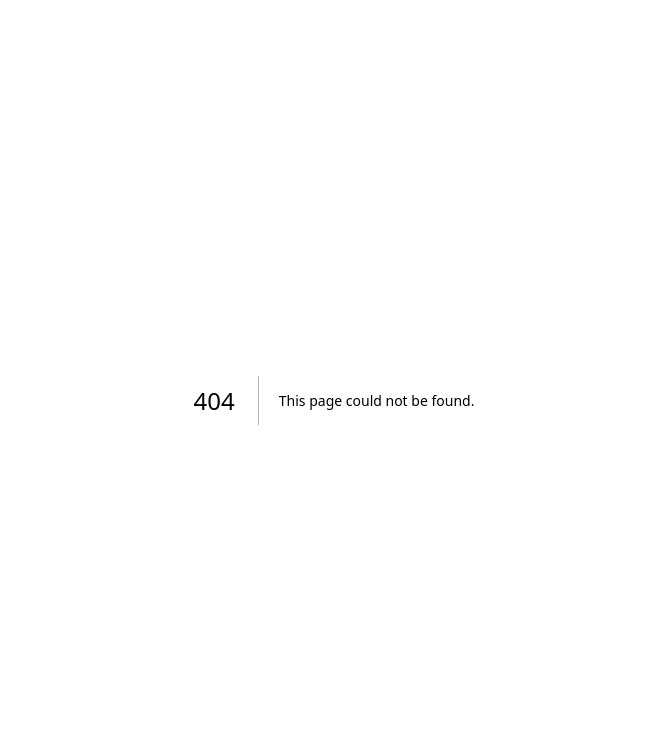
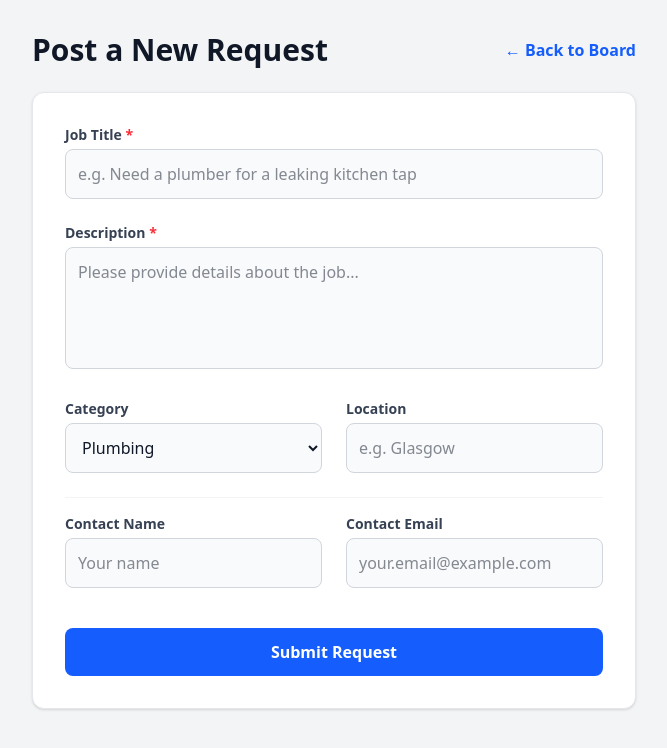
Before and after one commit to KavindudilshanAberathna/globaltna-assessment, a Next.js app in the folder frontend/: page /create in a window 1280 px wide. Before the commit this address had no page. Shown: the top 748 px of the page, without its empty margins (306-973 px from the left). Built offline with nearby package versions, Linux system fonts and the light colour scheme.

Commit message:
Frontend: Rebuilt with Tailwind CSS, added Home page and Create Job form

```diff
--- a/frontend/components/JobCard.tsx
+++ b/frontend/app/components/JobCard.tsx
@@ -1,8 +1,6 @@
 import Link from 'next/link';
 
-// Job description
 export default function JobCard({ job }: { job: any }) {
-  // Status color
   const statusColors = {
     'Open': 'bg-green-100 text-green-800',
     'In Progress': 'bg-yellow-100 text-yellow-800',
--- /dev/null
+++ b/frontend/app/create/page.tsx
@@ -0,0 +1,178 @@
+"use client";
+
+import { useState } from 'react';
+import { useRouter } from 'next/navigation';
+import Link from 'next/link';
+
+export default function CreateJob() {
+  const router = useRouter();
+  const [formData, setFormData] = useState({
+    title: '',
+    description: '',
+    category: 'Plumbing', // Default category
+    location: '',
+    contactName: '',
+    contactEmail: ''
+  });
+  const [error, setError] = useState('');
+  const [loading, setLoading] = useState(false);
+
+  // Form එකේ දත්ත වෙනස් වෙද්දී state එක update කිරීම
+  const handleChange = (e: React.ChangeEvent<HTMLInputElement | HTMLTextAreaElement | HTMLSelectElement>) => {
+    setFormData({ ...formData, [e.target.id]: e.target.value });
+  };
+
+  // Form එක Submit කිරීම
+  const handleSubmit = async (e: React.FormEvent) => {
+    e.preventDefault();
+    setError('');
+
+    // Client-side Validation (අනිවාර්ය කර ඇති කොටස)
+    if (!formData.title.trim() || !formData.description.trim()) {
+      setError('Title and Description are required fields.');
+      return;
+    }
+
+    // Email Validation (Regular Expression)
+    const emailRegex = /^[^\s@]+@[^\s@]+\.[^\s@]+$/;
+    if (formData.contactEmail && !emailRegex.test(formData.contactEmail)) {
+      setError('Please enter a valid email address.');
+      return;
+    }
+
+    setLoading(true);
+
+    try {
+      const res = await fetch('http://localhost:5000/api/jobs', {
+        method: 'POST',
+        headers: {
+          'Content-Type': 'application/json',
+        },
+        body: JSON.stringify(formData),
+      });
+
+      if (res.ok) {
+        router.push('/'); // සාර්ථක වුණාම ප්‍රධාන පිටුවට යැවීම
+      } else {
+        const data = await res.json();
+        setError(data.message || 'Failed to create job request.');
+      }
+    } catch (err) {
+      setError('Server error. Please try again later.');
+    } finally {
+      setLoading(false);
+    }
+  };
+
+  return (
+    <main className="min-h-screen p-8 max-w-3xl mx-auto">
+      <div className="mb-6 flex items-center justify-between">
+        <h1 className="text-3xl font-extrabold text-gray-900">Post a New Request</h1>
+        <Link href="/" className="text-blue-600 hover:text-blue-800 font-bold">
+          ← Back to Board
+        </Link>
+      </div>
+
+      <div className="bg-white rounded-xl shadow-sm border border-gray-200 p-8">
+        {error && (
+          <div className="mb-6 bg-red-50 border border-red-200 text-red-700 px-4 py-3 rounded-lg font-medium">
+            {error}
+          </div>
+        )}
+
+        <form onSubmit={handleSubmit} className="space-y-6">
+          <div>
+            <label htmlFor="title" className="block text-sm font-bold text-gray-700 mb-1">
+              Job Title <span className="text-red-500">*</span>
+            </label>
+            <input
+              type="text"
+              id="title"
+              value={formData.title}
+              onChange={handleChange}
+              placeholder="e.g. Need a plumber for a leaking kitchen tap"
+              className="w-full bg-gray-50 border border-gray-300 text-gray-900 rounded-lg focus:ring-2 focus:ring-blue-500 focus:border-blue-500 p-3 outline-none transition-all"
+            />
+          </div>
+
+          <div>
+            <label htmlFor="description" className="block text-sm font-bold text-gray-700 mb-1">
+              Description <span className="text-red-500">*</span>
+            </label>
+            <textarea
+              id="description"
+              rows={4}
+              value={formData.description}
+              onChange={handleChange}
+              placeholder="Please provide details about the job..."
+              className="w-full bg-gray-50 border border-gray-300 text-gray-900 rounded-lg focus:ring-2 focus:ring-blue-500 focus:border-blue-500 p-3 outline-none transition-all resize-none"
+            ></textarea>
+          </div>
+
+          <div className="grid grid-cols-1 md:grid-cols-2 gap-6">
+            <div>
+              <label htmlFor="category" className="block text-sm font-bold text-gray-700 mb-1">Category</label>
+              <select
+                id="category"
+                value={formData.category}
+                onChange={handleChange}
+                className="w-full bg-gray-50 border border-gray-300 text-gray-900 rounded-lg focus:ring-2 focus:ring-blue-500 focus:border-blue-500 p-3 outline-none"
+              >
+                <option value="Plumbing">Plumbing</option>
+                <option value="Electrical">Electrical</option>
+                <option value="Painting">Painting</option>
+                <option value="Joinery">Joinery</option>
+              </select>
+            </div>
+
+            <div>
+              <label htmlFor="location" className="block text-sm font-bold text-gray-700 mb-1">Location</label>
+              <input
+                type="text"
+                id="location"
+                value={formData.location}
+                onChange={handleChange}
+                placeholder="e.g. Glasgow"
+                className="w-full bg-gray-50 border border-gray-300 text-gray-900 rounded-lg focus:ring-2 focus:ring-blue-500 focus:border-blue-500 p-3 outline-none transition-all"
+              />
+            </div>
+          </div>
+
+          <div className="grid grid-cols-1 md:grid-cols-2 gap-6 pt-4 border-t border-gray-100">
+            <div>
+              <label htmlFor="contactName" className="block text-sm font-bold text-gray-700 mb-1">Contact Name</label>
+              <input
+                type="text"
+                id="contactName"
+                value={formData.contactName}
+                onChange={handleChange}
+                placeholder="Your name"
+                className="w-full bg-gray-50 border border-gray-300 text-gray-900 rounded-lg focus:ring-2 focus:ring-blue-500 focus:border-blue-500 p-3 outline-none transition-all"
+              />
+            </div>
+
+            <div>
+              <label htmlFor="contactEmail" className="block text-sm font-bold text-gray-700 mb-1">Contact Email</label>
+              <input
+                type="email"
+                id="contactEmail"
+                value={formData.contactEmail}
+                onChange={handleChange}
+                placeholder="your.email@example.com"
+                className="w-full bg-gray-50 border border-gray-300 text-gray-900 rounded-lg focus:ring-2 focus:ring-blue-500 focus:border-blue-500 p-3 outline-none transition-all"
+              />
+            </div>
+          </div>
+
+          <button
+            type="submit"
+            disabled={loading}
+            className="w-full bg-blue-600 hover:bg-blue-700 text-white font-extrabold py-3 px-6 rounded-lg transition-colors mt-4 disabled:bg-blue-400"
+          >
+            {loading ? 'Submitting...' : 'Submit Request'}
+          </button>
+        </form>
+      </div>
+    </main>
+  );
+}
--- a/frontend/app/globals.css
+++ b/frontend/app/globals.css
@@ -1,8 +1,5 @@
-@tailwind base;
-@tailwind components;
-@tailwind utilities;
+@import "tailwindcss";
 
-/* අපිට ඕන වෙන custom styles ටිකක් */
 body {
-  background-color: #f3f4f6; /* ළා අළු පැහැති පසුබිමක් (Premium look) */
+  background-color: #f3f4f6;
 }
--- a/frontend/app/page.tsx
+++ b/frontend/app/page.tsx
@@ -2,19 +2,17 @@
 
 import { useEffect, useState } from 'react';
 import Link from 'next/link';
-import JobCard from '../components/JobCard';
+import JobCard from './components/JobCard'; // අපි හදපු component එක
 
 export default function Home() {
   const [jobs, setJobs] = useState([]);
   const [loading, setLoading] = useState(true);
   const [category, setCategory] = useState('');
 
-  // Get Data From API
   useEffect(() => {
     const fetchJobs = async () => {
       setLoading(true);
       try {
-        // Filter By category using dropdown
         const url = category
           ? `http://localhost:5000/api/jobs?category=${category}`
           : 'http://localhost:5000/api/jobs';
@@ -44,7 +42,6 @@ export default function Home() {
           </p>
         </div>
 
-        {/* New Job Post Button */}
         <Link
           href="/create"
           className="bg-blue-600 hover:bg-blue-700 text-white font-bold py-3 px-6 rounded-lg shadow-sm transition-colors"
```
